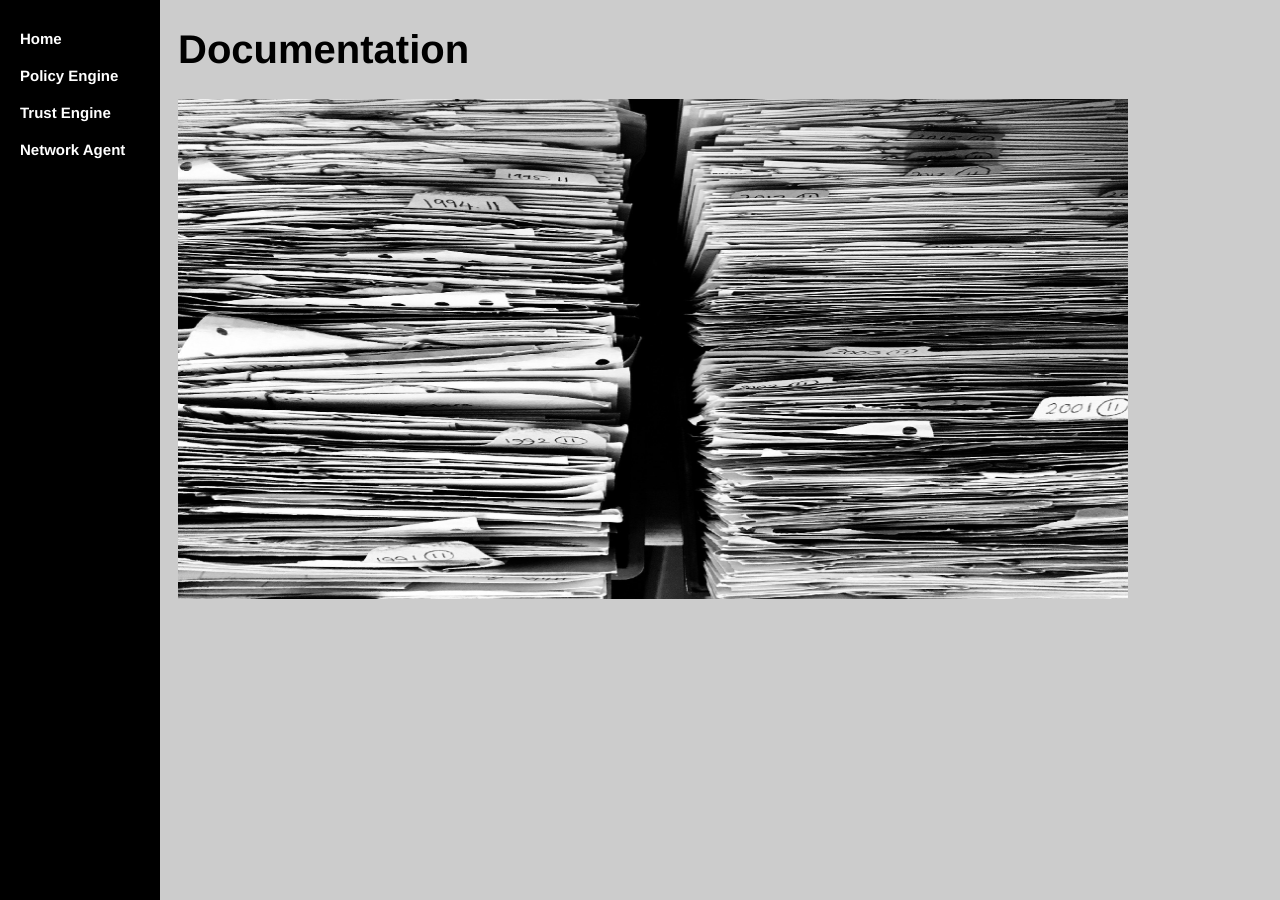
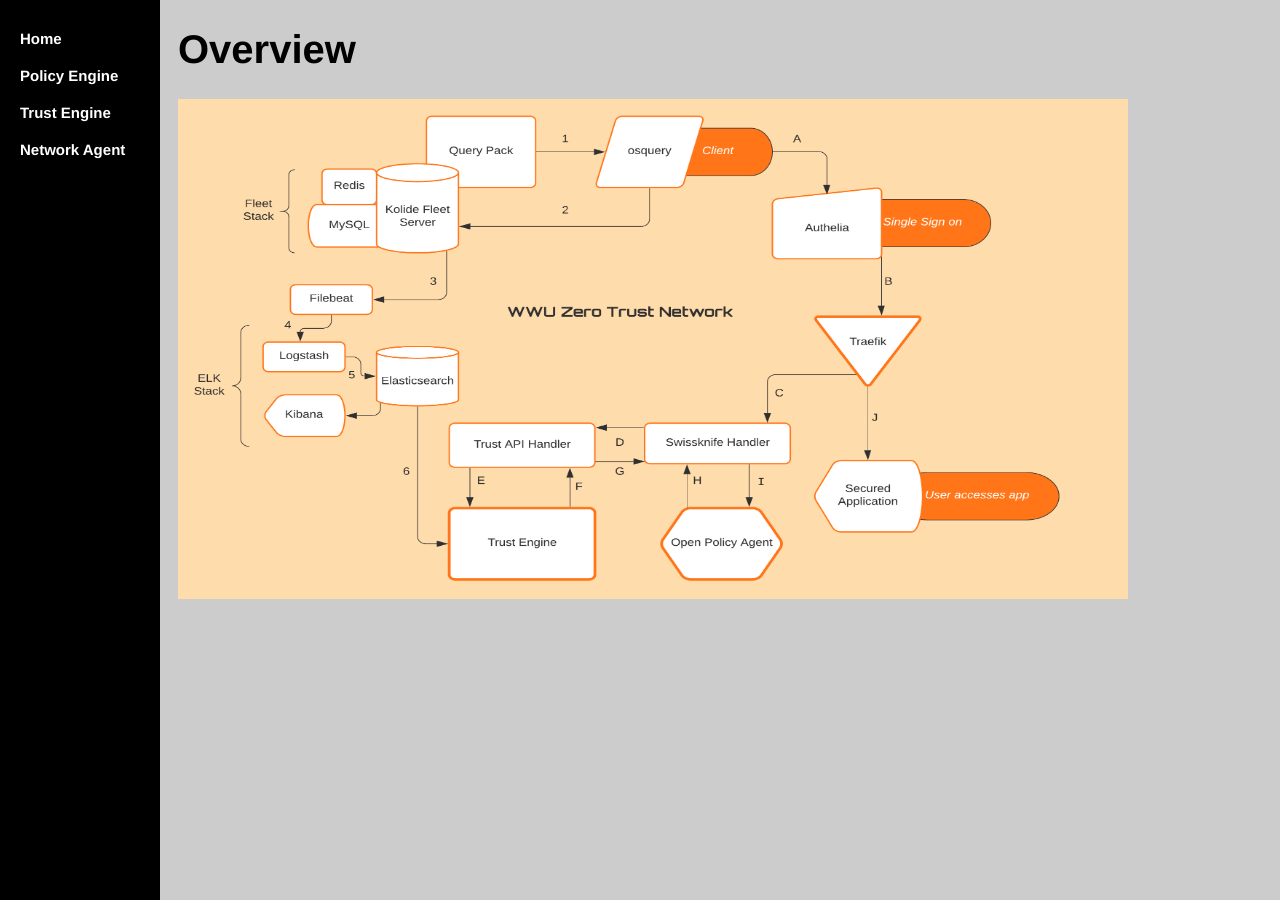
Before and after one commit to WWUZeroTrust/WWUZeroTrust.github.io, a Jekyll site: the page Documentation/index.html, which Jekyll copies as it is, in a window 1280 px wide. Built offline with Jekyll 4.4.1, drawn with Linux system fonts in a browser that asks for light colours.

Commit message:
Update index.html

```diff
--- a/Documentation/index.html
+++ b/Documentation/index.html
@@ -62,6 +62,6 @@
 </div>
 
 <div class="main">
-	<h1>Documentation</h1>
-  <img src="/image/paperImage.jpg" alt="hi" class="inline" height="500" width="950"/>
+	<h1>Overview</h1>
+  <img src="/image/flowchart.png" alt="hi" class="inline" height="500" width="950"/>
 </html>
```
